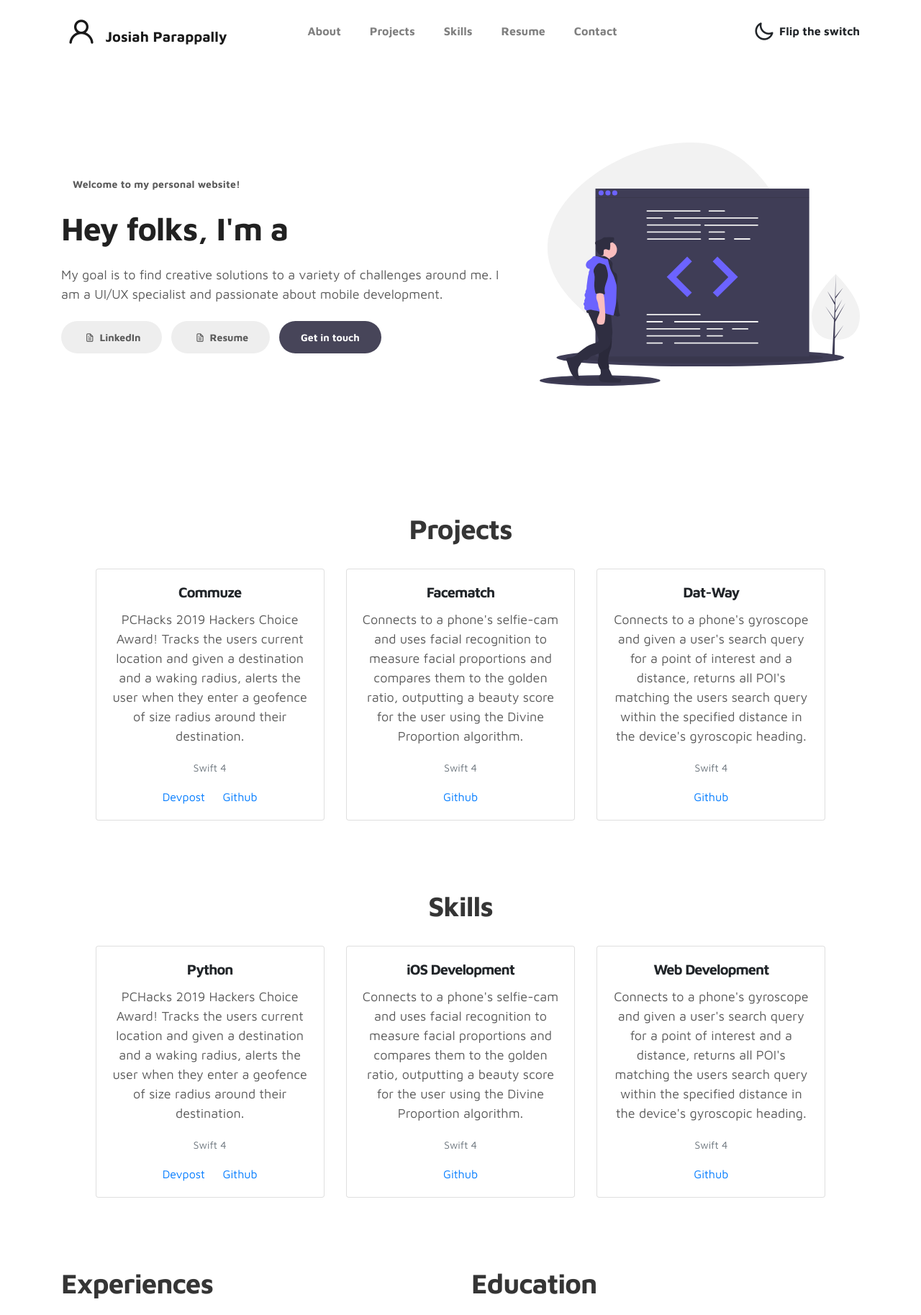
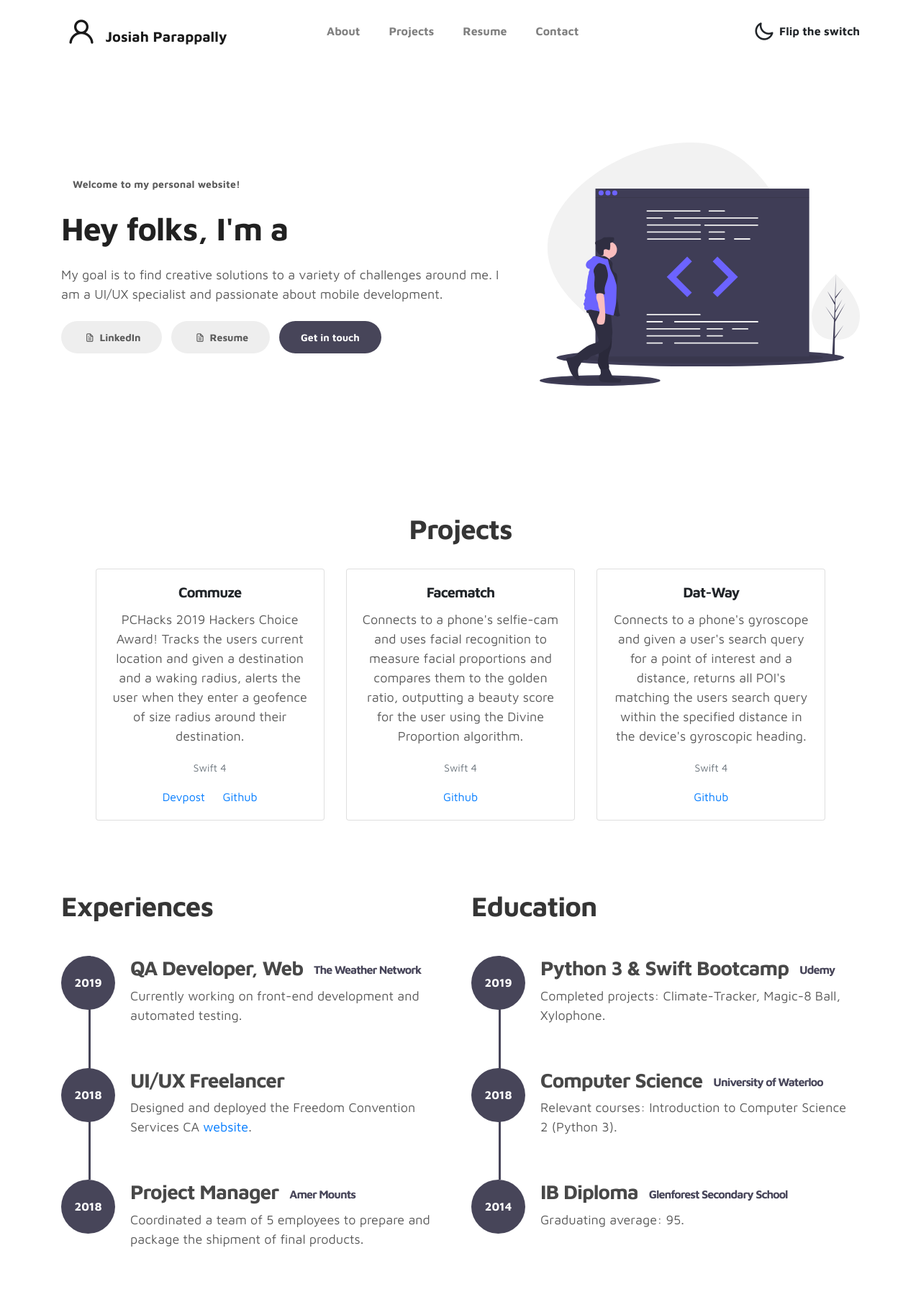
Before and after one commit to parappally/parappally.github.io, a plain HTML site: page index.html in a window 1280 px wide. Shown: the top 1827 px of the page at 72% size. Drawn offline with nearby package versions, Linux system fonts and the light colour scheme.

Commit message:
Update index.html
Commented out everything to do with skills

```diff
--- a/index.html
+++ b/index.html
@@ -41,9 +41,9 @@
                     <li class="nav-item">
                         <a href="#project" class="nav-link"><span data-hover="Projects">Projects</span></a>
                     </li>
-                    <li class="nav-item">
+                    <!-- <li class="nav-item">
                         <a href="#skills" class="nav-link"><span data-hover="Skills">Skills</span></a>
-                    </li>
+                    </li> -->
                     <li class="nav-item">
                         <a href="#resume" class="nav-link"><span data-hover="Resume">Resume</span></a>
                     </li>
@@ -160,7 +160,7 @@
     </section>
 
     <!-- SKILLS -->
-    <section class="project py-5" id="skills">
+    <!-- <section class="project py-5" id="skills">
         <div class="container">
 
                 <div class="row">
@@ -213,7 +213,7 @@
                       </div>
                 </div>
         </div>
-    </section>
+    </section> -->
 
     <!-- FEATURES -->
     <section class="resume py-5 d-lg-flex justify-content-center align-items-center" id="resume">
```
